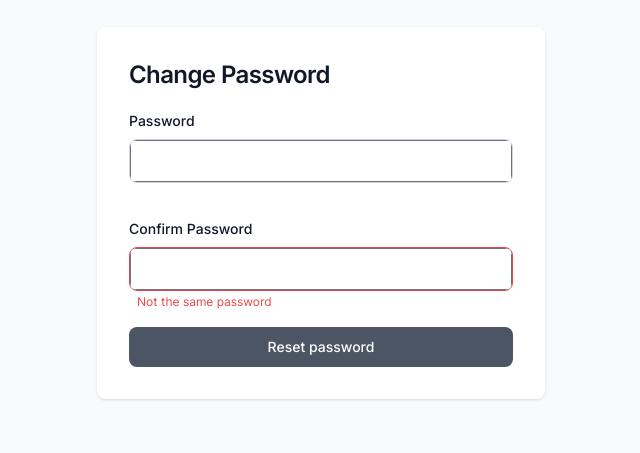
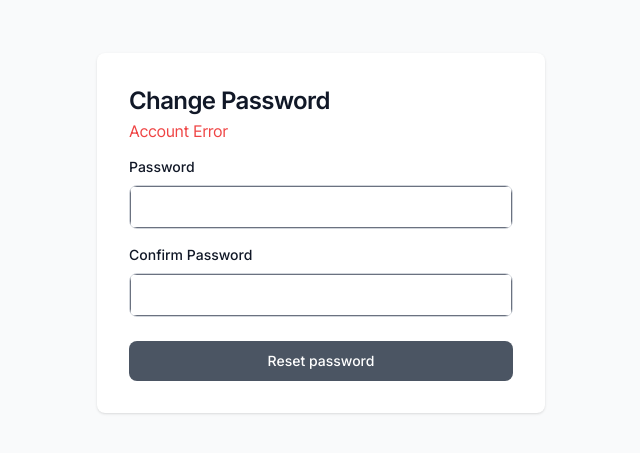
Before and after one commit to noted-eip/web, a React (Create React App) app: page /reset_password_password in a window 1280 px wide. Shown: the part 187-640 px from the top of the page, without its empty margins (319-959 px from the left). Built offline with nearby package versions, Linux system fonts and the light colour scheme; no server answers.

Commit message:
fix: error handling of the reset password forms

```diff
--- a/src/hooks/api/accounts.ts
+++ b/src/hooks/api/accounts.ts
@@ -7,13 +7,15 @@ import { V1Account, V1AuthenticateGoogleRequest, V1AuthenticateGoogleResponse, V
 import { newAccountCacheKey } from './cache'
 import { axiosRequestOptionsWithAuthorization,MutationHookOptions, QueryHookOptions } from './helpers'
 
+export type AccountResetPassword = {
+  account_id: string | null
+  reset_token: string | null
+  auth_token: string | null
+}
+
 type TResetPasswordContext = {
-  account_id: string | null
-  changeAccountId: React.Dispatch<string | null>
-  reset_token: string | null
-  changeResetToken: React.Dispatch<string | null>
-  auth_token: string | null
-  changeAuthToken: React.Dispatch<string | null>
+  account: AccountResetPassword | null
+  changeResetPassword: React.Dispatch<AccountResetPassword | null>
 }
 
 export const ResetPasswordContext = React.createContext<TResetPasswordContext | undefined>(undefined)
--- a/src/views/UnauthenticatedRouter.tsx
+++ b/src/views/UnauthenticatedRouter.tsx
@@ -1,7 +1,7 @@
 import React from 'react'
 import { Route, Routes } from 'react-router-dom'
 
-import { ResetPasswordContext } from '../hooks/api/accounts'
+import { AccountResetPassword, ResetPasswordContext } from '../hooks/api/accounts'
 import { LS_ACCOUNT_ID_KEY, LS_RESET_AUTH_TOKEN_KEY, LS_RESET_TOKEN_KEY } from '../lib/constants'
 import NotFoundView from './notfound/NotFoundView'
 import ResetPasswordEmail from './reset-password/ResetPasswordEmail'
@@ -13,43 +13,27 @@ import WelcomeView from './welcome/WelcomeView'
 
 // Describes routes that are available to unauthenticated users.
 const UnauthenticatedRouter: React.FC = () => {
-  const [accountId, setAccountId] = React.useState<string | null>(
-    window.localStorage.getItem(LS_ACCOUNT_ID_KEY)
+  const [account, setAccount] = React.useState<AccountResetPassword | null>(
+    {account_id: window.localStorage.getItem(LS_ACCOUNT_ID_KEY),
+      reset_token: window.localStorage.getItem(LS_RESET_TOKEN_KEY),
+      auth_token: window.localStorage.getItem(LS_RESET_AUTH_TOKEN_KEY)}
   )
-  const [resetToken, setResetToken] = React.useState<string | null>(
-    window.localStorage.getItem(LS_RESET_TOKEN_KEY)
-  )
-  const [authToken, setAuthToken] = React.useState<string | null>(
-    window.localStorage.getItem(LS_RESET_AUTH_TOKEN_KEY)
-  )
-  const changeAccountId = (val) => {
-    setAccountId(val)
-    if (val === null) {
-      window.localStorage.removeItem(LS_ACCOUNT_ID_KEY)
-    } else {
-      window.localStorage.setItem(LS_ACCOUNT_ID_KEY, val)
-    }
-  }
-  const changeResetToken = (val) => {
-    setResetToken(val)
+  const changeResetPassword = (val) => {
+    setAccount(val)
     if (val === null) {
       window.localStorage.removeItem(LS_RESET_TOKEN_KEY)
-    } else {
-      window.localStorage.setItem(LS_RESET_TOKEN_KEY, val)
-    }
-  }
-  const changeAuthToken = (val) => {
-    setAuthToken(val)
-    if (val === null) {
+      window.localStorage.removeItem(LS_ACCOUNT_ID_KEY)
       window.localStorage.removeItem(LS_RESET_AUTH_TOKEN_KEY)
     } else {
-      window.localStorage.setItem(LS_RESET_AUTH_TOKEN_KEY, val)
+      window.localStorage.setItem(LS_ACCOUNT_ID_KEY, val.account_id)
+      window.localStorage.setItem(LS_RESET_TOKEN_KEY, val.reset_token)
+      window.localStorage.setItem(LS_RESET_AUTH_TOKEN_KEY, val.auth_token)
     }
   }
 
   return (
     <ResetPasswordContext.Provider
-      value={{account_id: accountId, changeAccountId: changeAccountId, reset_token: resetToken, changeResetToken: changeResetToken, auth_token: authToken, changeAuthToken: changeAuthToken}}
+      value={{account: account, changeResetPassword: changeResetPassword}}
     >
       <Routes>
         <Route path='/' element={<WelcomeView />}></Route>
--- a/src/views/reset-password/ResetPasswordEmail.tsx
+++ b/src/views/reset-password/ResetPasswordEmail.tsx
@@ -17,7 +17,7 @@ const ResetPasswordEmail: React.FC = () => {
 
   const forgetAccountPasswordMutation = useForgetAccountPassword({
     onSuccess: (data: V1ForgetAccountPasswordResponse) => {
-      resetPasswordContext.changeAccountId(data.accountId)
+      resetPasswordContext.changeResetPassword({account_id: data.accountId, reset_token: null, auth_token: null})
       navigate('/reset_password_token')
     },
   })
--- a/src/views/reset-password/ResetPasswordPassword.tsx
+++ b/src/views/reset-password/ResetPasswordPassword.tsx
@@ -10,42 +10,38 @@ import { V1UpdateAccountPasswordResponse } from '../../protorepo/openapi/typescr
 
 const ResetPasswordPassword: React.FC = () => {
   const navigate = useNavigate()
+  const resetPasswordContext = useResetPasswordContext()
   const [password, setPassword] = React.useState('')
+  const [isResetPasswordValid, ] = React.useState(resetPasswordContext.account?.account_id !== null
+    || resetPasswordContext.account?.auth_token !== null || resetPasswordContext.account?.reset_token !== null)
   const [confirmPassword, setConfirmPassword] = React.useState('')
   const [passwordValid, setPasswordValid] = React.useState(false)
-  const resetPasswordContext = useResetPasswordContext()
-  // const [emailValid, setEmailValid] = React.useState(false)
   const updateAccountMutation = useUpdateAccountPassword({
-    onSuccess: (data: V1UpdateAccountPasswordResponse) => {
-      console.log(data)
-      // navigate('/')
+    onSuccess: () => {
+      resetPasswordContext.changeResetPassword(null)
+      navigate('/')
     },
   })
   const formIsValid = () => {
-    return password === confirmPassword && confirmPassword !== '' && passwordValid
+    return password === confirmPassword && passwordValid
   }
 
 
   return (
-    <section className='bg-gray-50 dark:bg-gray-900'>
+    <form className='mt-4 space-y-4 md:space-y-5 lg:mt-5'
+      onSubmit={(e) => {
+        e.preventDefault()
+        updateAccountMutation.mutate({account_id: resetPasswordContext.account?.account_id as string, body: {password, token: resetPasswordContext.account?.reset_token as string}, header: resetPasswordContext.account?.auth_token as string})
+      }}
+    ><section className='bg-gray-50 dark:bg-gray-900'>
         <div className='mx-auto flex flex-col items-center justify-center px-6 py-8 md:h-screen lg:py-0'>
           <div className='w-full rounded-lg bg-white p-6 shadow dark:border dark:border-gray-700 dark:bg-gray-800 sm:max-w-md sm:p-8 md:mt-0'>
             <h2 className='mb-1 text-xl font-bold leading-tight tracking-tight text-gray-900 dark:text-white md:text-2xl'>
               Change Password
             </h2>
-          <form className='mt-4 space-y-4 md:space-y-5 lg:mt-5'
-            onSubmit={(e) => {
-              e.preventDefault()
-              if (password !== confirmPassword)
-                return
-              if (resetPasswordContext.account_id === null)
-                throw new Error('No data in resetPasswordContext')
-              if (resetPasswordContext.reset_token === null)
-                throw new Error('No data in resetPasswordContext')
-              console.log(resetPasswordContext)
-              updateAccountMutation.mutate({account_id: resetPasswordContext.account_id as string, body: {password, token: resetPasswordContext.reset_token as string}, header: resetPasswordContext.auth_token as string})
-            }}
-          >
+            {!isResetPasswordValid ? <div className='mb-4 leading-tight tracking-tight dark:text-white'>
+              <span className='text-red-500'>Account Error</span>
+            </div> : null}
             <OldInput
               label='Password'
               type='password'
@@ -65,18 +61,18 @@ const ResetPasswordPassword: React.FC = () => {
               onChange={(e) => {
                 setConfirmPassword(e.target.value)
               }}
-              isInvalid={!formIsValid()}
+              isInvalid={password !== confirmPassword && confirmPassword.length !== 0}
               errorMessage={'Not the same password'}
             />
             <button type='submit' className='mt-2 w-full rounded-lg bg-blue-600 px-5 py-2.5 text-center text-sm font-medium text-white hover:bg-blue-700 focus:outline-none focus:ring-4 focus:ring-blue-300 disabled:bg-gray-600 dark:bg-blue-600 dark:hover:bg-blue-700 dark:focus:ring-blue-800'
-              disabled={!formIsValid() || updateAccountMutation.isLoading}
+              disabled={!formIsValid() || updateAccountMutation.isLoading || !isResetPasswordValid}
             >
               Reset password
             </button>
-          </form>
           </div>
         </div>
       </section>
+    </form>
   )
 }
 
--- a/src/views/reset-password/ResetPasswordToken.tsx
+++ b/src/views/reset-password/ResetPasswordToken.tsx
@@ -1,3 +1,5 @@
+import { AxiosError } from 'axios'
+import { error } from 'console'
 import React from 'react'
 import { useNavigate } from 'react-router-dom'
 
@@ -11,24 +13,29 @@ const ResetPasswordEmail: React.FC = () => {
   const navigate = useNavigate()
   const resetPasswordContext = useResetPasswordContext()
   const [token, setToken] = React.useState('')
+  const [isTokenValid, setIsTokenValid] = React.useState(true)
+  const [isAccountIdValid, ] = React.useState(resetPasswordContext.account?.account_id !== null)
   const forgetAccountPasswordValidateTokenMutation = useForgetAccountPasswordValidateToken({
     onSuccess: (data: V1ForgetAccountPasswordValidateTokenResponse) => {
-      console.log(data)
       // Must check if the token is validate or not
-      resetPasswordContext.changeResetToken(data.resetToken)
-      resetPasswordContext.changeAuthToken(data.authToken)
+      resetPasswordContext.changeResetPassword({account_id: data.account.id, reset_token: data.resetToken, auth_token: data.authToken})
       navigate('/reset_password_password')
     },
+    onError: (error: any) => {
+      setIsTokenValid(false)
+    },
   })
+
+  const formIsValid = () => {
+    return token.length !== 0
+  }
 
   return (
     <form
       className='grid grid-cols-1 gap-2'
       onSubmit={(e) => {
         e.preventDefault()
-        if (resetPasswordContext.account_id === null)
-          throw new Error('No data in resetPasswordContext')
-        forgetAccountPasswordValidateTokenMutation.mutate({body: {accountId: resetPasswordContext.account_id as string, token}})
+        forgetAccountPasswordValidateTokenMutation.mutate({body: {accountId: resetPasswordContext.account?.account_id as string, token}})
       }}
     >
       <section className='bg-gray-50 dark:bg-gray-900'>
@@ -37,6 +44,12 @@ const ResetPasswordEmail: React.FC = () => {
             <h2 className='mb-4 text-xl font-bold leading-tight tracking-tight text-gray-900 dark:text-white md:text-2xl'>
               Change password
             </h2>
+            {!isAccountIdValid ? <div className='mb-4 leading-tight tracking-tight'>
+              <span className='text-red-500'>Account Error</span>
+            </div> : null}
+            {!isTokenValid ? <div className='mb-4 leading-tight tracking-tight'>
+              <span className='text-red-500'>Invalid token</span>
+            </div> : null}
             <OldInput
               label='Your token'
               value={token}
@@ -47,7 +60,7 @@ const ResetPasswordEmail: React.FC = () => {
               errorMessage='Invalid token address'
             />
             <button type='submit' className='mt-2 w-full rounded-lg bg-blue-600 px-5 py-2.5 text-center text-sm font-medium text-white hover:bg-blue-700 focus:outline-none focus:ring-4 focus:ring-blue-300 disabled:bg-gray-600 dark:bg-blue-600 dark:hover:bg-blue-700 dark:focus:ring-blue-800'
-              disabled={forgetAccountPasswordValidateTokenMutation.isLoading}
+              disabled={!formIsValid() || forgetAccountPasswordValidateTokenMutation.isLoading || !isAccountIdValid}
             >
               Send token
             </button>
```
Lines whose indentation alone changed are shown as unchanged.
